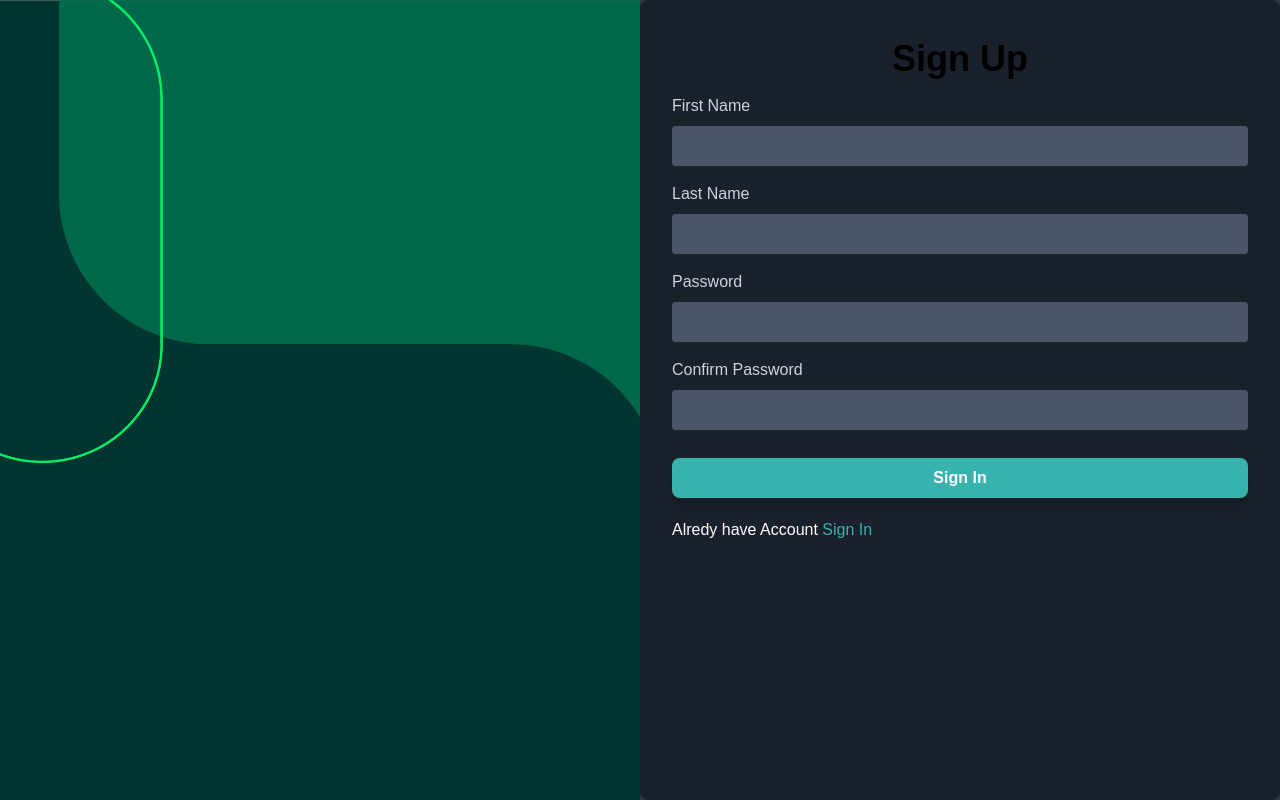
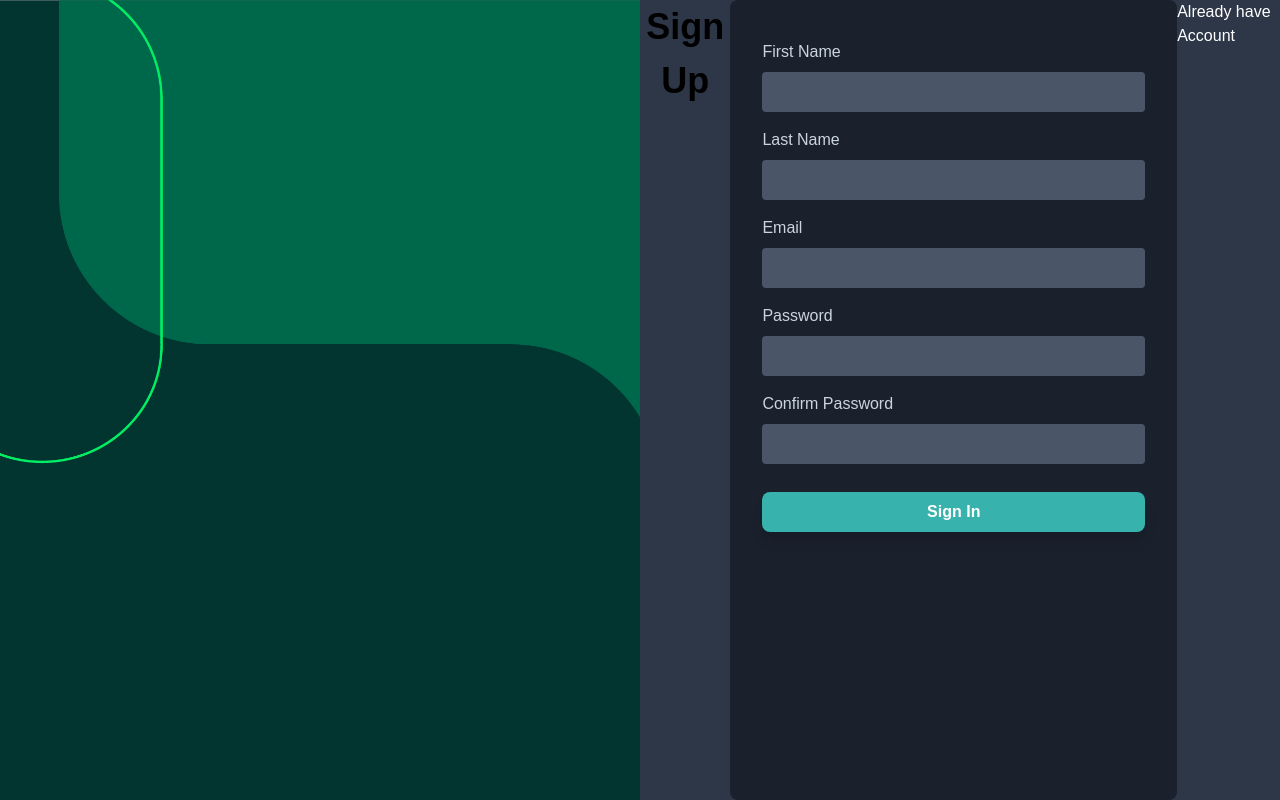
Before and after one commit to mud1tx/Consumer-2-Consumer, a React (Create React App) app in the folder client/: page /signup in a window 1280 px wide. Built offline with nearby package versions, Linux system fonts and the light colour scheme.

Commit message:
added firstName and lastName input

```diff
--- a/client/src/features/Authentication/Signup.js
+++ b/client/src/features/Authentication/Signup.js
@@ -1,7 +1,23 @@
 import React, { useState } from "react";
 import img from "../Authentication/LoginImg.png";
-export default function Signup() {
-  const [showpass, setShowPass] = useState(false);
+import { NavLink } from "react-router-dom";
+
+const SignUp = () => {
+  const [productData, setProductData] = useState({
+    first_name: "",
+    last_name: "",
+    email: "",
+    password: "",
+    confirmPassword: "",
+  });
+
+  const handleInputs = (e) => {
+    const name = e.target.name;
+    console.log(name);
+    const value = e.target.value;
+    setProductData({ ...productData, [name]: value });
+  };
+
   return (
     <>
       <div className="grid grid-cols-1 sm:grid-cols-2  h-screen w-full">
@@ -14,49 +30,82 @@ export default function Signup() {
         </div>
 
         <div className="  bg-gray-800  flex felx-col  justify-center">
-          <form className="max-w-[400px] bg-gray-900 w-full mx-auto bg-gary-900 p-8 px-8 rounded-lg">
-            <h2 className="text-4xl dark:text-white font-bold text-center">
-              Sign Up
-            </h2>
+          <h2 className="text-4xl dark:text-white font-bold text-center">
+            Sign Up
+          </h2>
+          <form
+            className="max-w-[400px] bg-gray-900 w-full mx-auto bg-gary-900 p-8 px-8 rounded-lg"
+            method="POST"
+            action="/signup"
+          >
             <div className="flex  flex-col text-gray-400 py-2">
-              <label>First Name</label>
+              <label htmlFor="first_name">First Name</label>
               <input
                 className="rounded bg-gray-700 mt-2 p-2 focus:border-blue-500 focus:bg-gray-800 focus:outline-none"
                 type="text"
+                name="first_name"
+                value={productData.first_name}
+                onChange={handleInputs}
               />
             </div>
 
             <div className="flex  flex-col text-gray-400 py-2">
-              <label>Last Name</label>
+              <label htmlFor="last_name">Last Name</label>
               <input
                 className="rounded bg-gray-700 mt-2 p-2 focus:border-blue-500 focus:bg-gray-800 focus:outline-none"
                 type="text"
+                name="last_name"
+                value={productData.last_name}
+                onChange={handleInputs}
+              />
+            </div>
+
+            <div className="flex  flex-col text-gray-400 py-2">
+              <label htmlFor="email">Email</label>
+              <input
+                className="rounded bg-gray-700 mt-2 p-2 focus:border-blue-500 focus:bg-gray-800 focus:outline-none"
+                type="email"
+                name="email"
+                value={productData.email}
+                onChange={handleInputs}
               />
             </div>
 
             <div className="flex flex-col text-gray-400 py-2">
-              <label>Password</label>
+              <label htmlFor="password">Password</label>
               <input
                 className="rounded bg-gray-700 mt-2 p-2 focus:border-blue-500 focus:bg-gray-800 focus:outline-none"
                 type="Password"
+                name="password"
+                value={productData.password}
+                onChange={handleInputs}
               />
             </div>
 
             <div className="flex flex-col text-gray-400 py-2">
-              <label>Confirm Password</label>
+              <label htmlFor="confirmPassword">Confirm Password</label>
               <input
                 className="rounded bg-gray-700 mt-2 p-2 focus:border-blue-500 focus:bg-gray-800 focus:outline-none"
                 type="Password"
+                name="confirmPassword"
+                value={productData.confirmPassword}
+                onChange={handleInputs}
               />
             </div>
-            <button className="w-full my-5 py-2 bg-teal-500 shadow-lg shadow-teal-500/30 hover:shadow-teal-500/20  text-white font-semibold rounded-lg">
+            <button
+              className="w-full my-5 py-2 bg-teal-500 shadow-lg shadow-teal-500/30 hover:shadow-teal-500/20  text-white font-semibold rounded-lg"
+              type="submit"
+            >
               Sign In
             </button>
-            <p className="text-white">Alredy have Account <span><a  className="cursor-pointer text-teal-500">Sign In</a></span></p>
           </form>
-
+            <p className="text-white">
+              <NavLink to="/login">Already have Account</NavLink>{" "}
+            </p>
         </div>
       </div>
     </>
   );
-}
+};
+
+export default SignUp;
```
Also changed, not shown: 2 other files (tests, documents, lock files or other folders).
